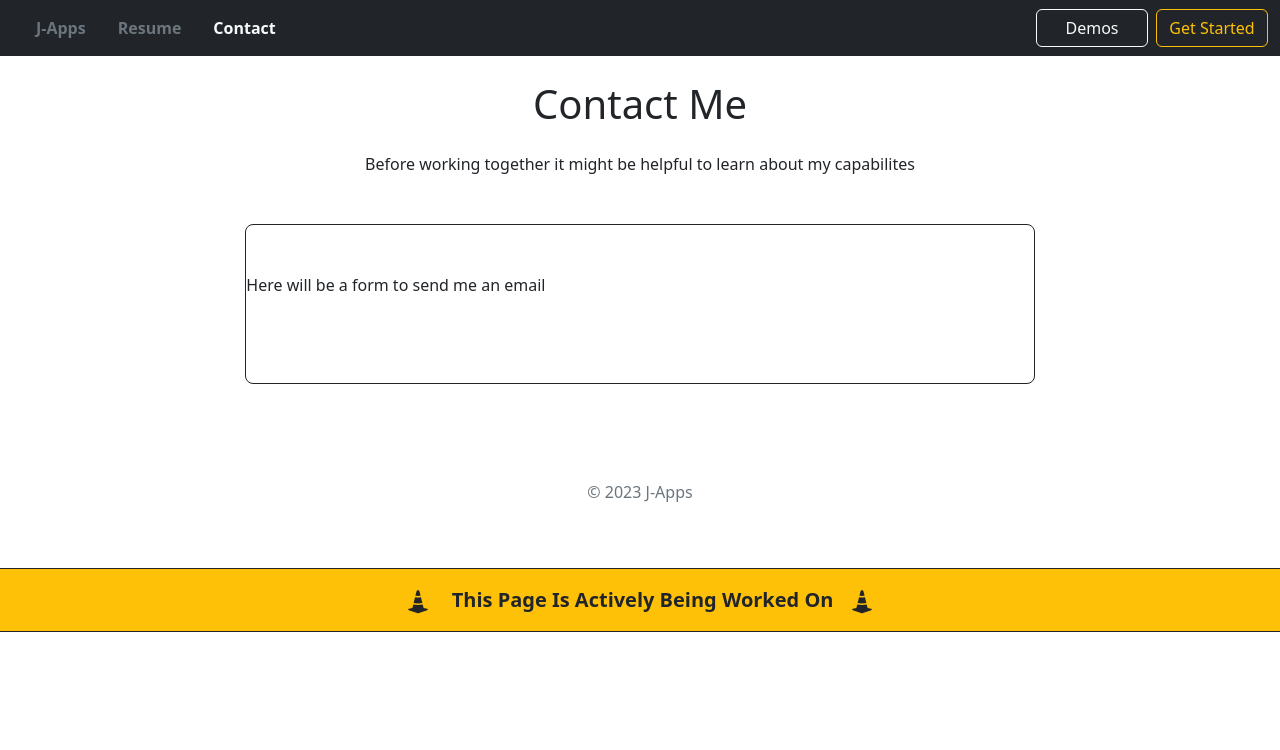
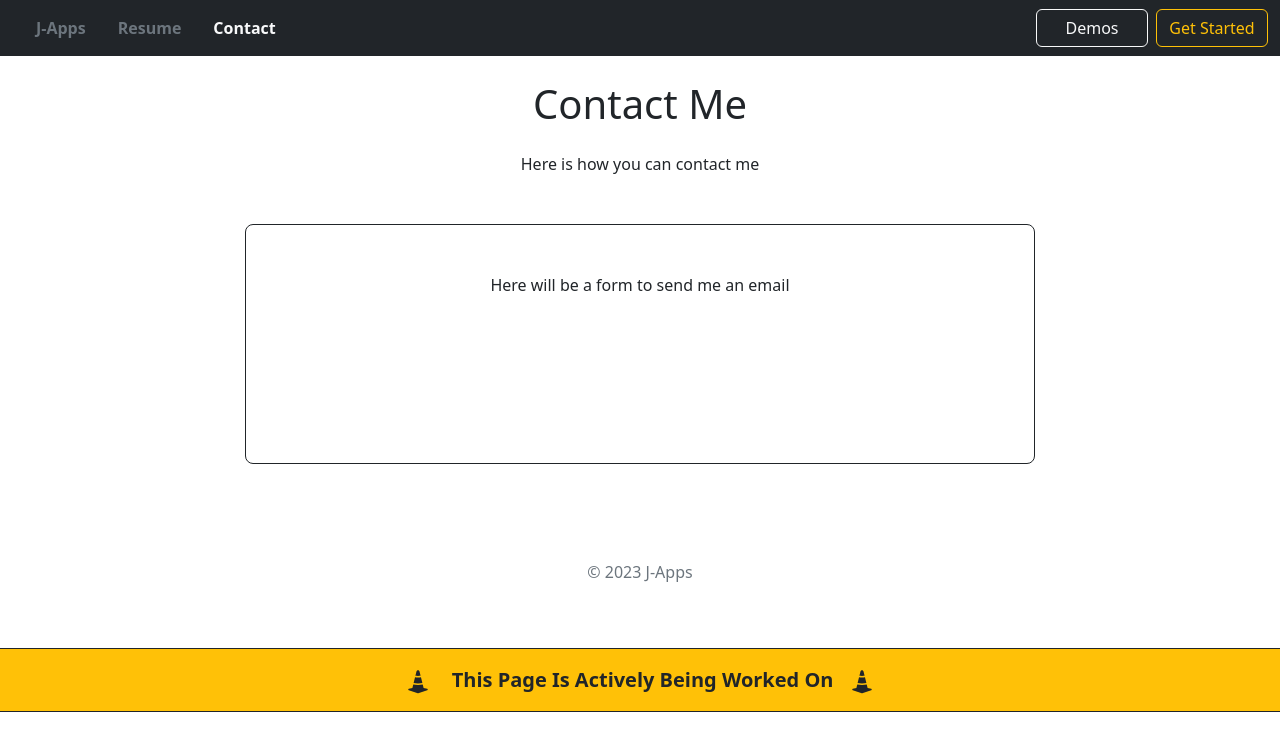
Before and after one commit to jado66/my-site, a Next.js app: page /contact in a window 1280 px wide. Shown: the top 750 px of the page. Built offline with nearby package versions, Linux system fonts and the light colour scheme.

Commit message:
Changed copy

```diff
--- a/src/components/pages/ContactContent.jsx
+++ b/src/components/pages/ContactContent.jsx
@@ -5,9 +5,9 @@ const ContactContent = () =>{
         <div className="d-block gx-lg-5 px-lg-5 text-dark" >
             <h1 className="text-center text-capitalize my-4">Contact Me</h1>
 
-            <p className="text-center mb-5">Before working together it might be helpful to learn about my capabilites</p>
+            <p className="text-center mb-5">Here is how you can contact me</p>
 
-            <div className="border border-dark rounded-3 mx-lg-auto col-lg-8 col-12 mx-2 py-5" style={{height:"10em"}}>
+            <div className="border border-dark rounded-3 mx-lg-auto col-lg-8 col-12 mx-2 py-5 text-center" style={{height:"15em"}}>
                 Here will be a form to send me an email
             </div>
 
--- a/src/pages/index.jsx
+++ b/src/pages/index.jsx
@@ -68,7 +68,7 @@ const Page = () =>{
 
       <div className="mb-5" style={{minHeight:"100vh"}} ref={demoRef}>
         <DemosContent/>
-        <button onClick={scrollToResumeRef} className="btn btn-lg btn-secondary text-dark fw-bold border-dark bg-white">Learn more</button>
+        <button onClick={scrollToResumeRef} className="btn btn-lg btn-secondary text-dark fw-bold border-dark bg-white">What Is Next</button>
 
       </div>
       <div className="mb-5 bg-secondary" ref = {resumeRef} style={{minHeight:"100vh"}}>
```
